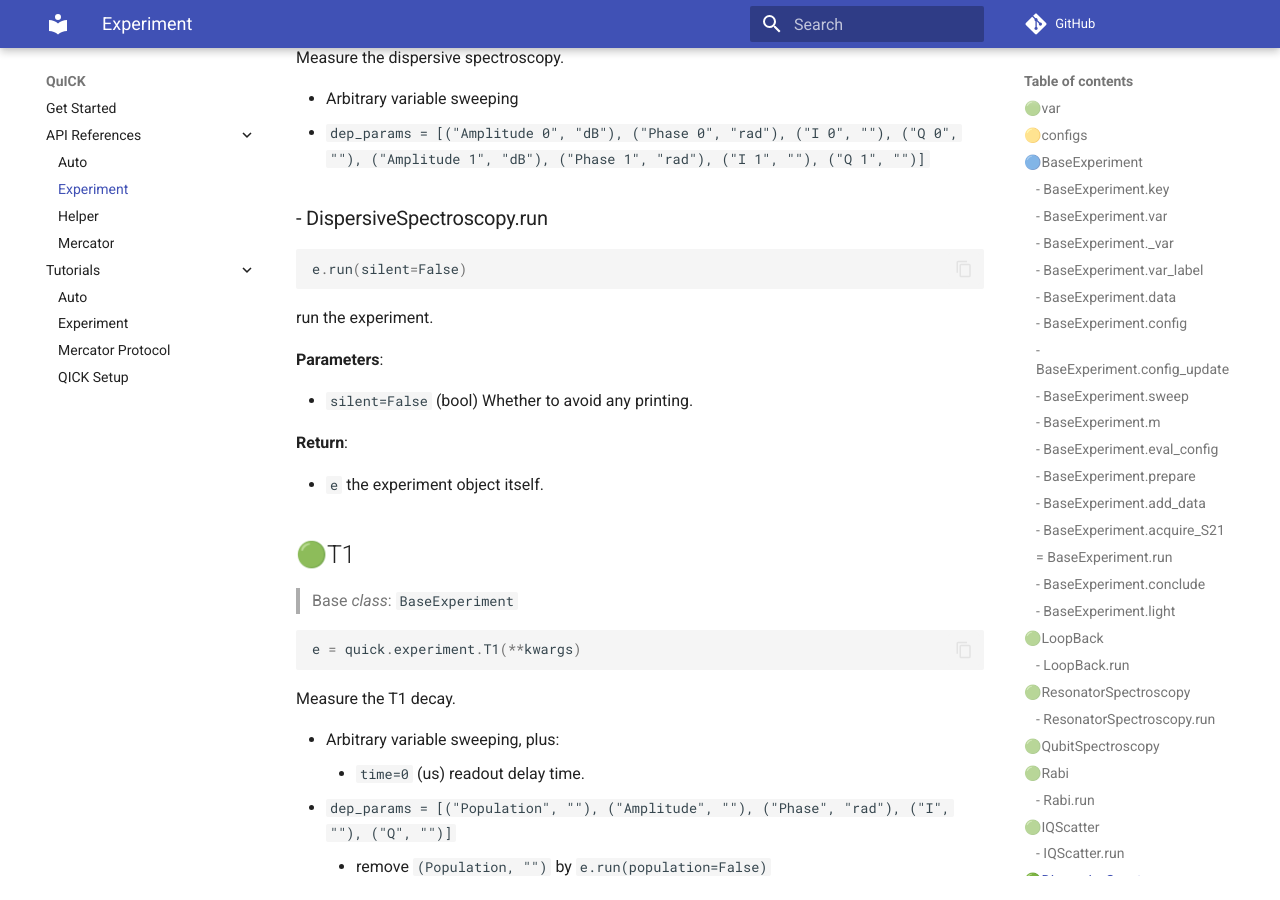
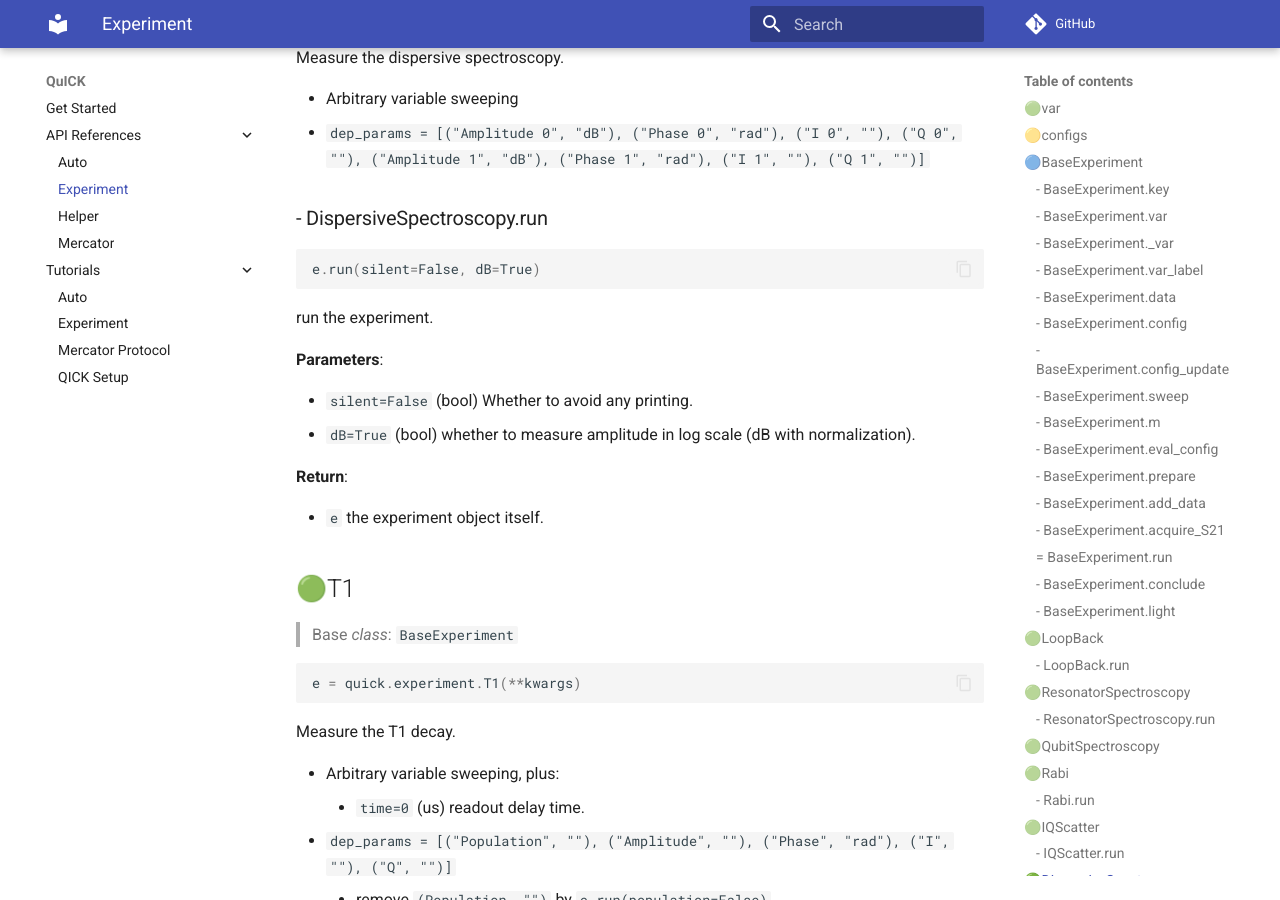
Before and after one commit to clelandlab/quick, an MkDocs documentation site: the page built from docs/API References/experiment.md, in a window 1280 px wide and 900 px high, scrolled down 10500 px. Built offline with MkDocs 1.6.1 and Material for MkDocs 9.7.7, drawn with Linux system fonts in a browser that asks for light colours; comment, search, counter and statistics services are not loaded.

Commit message:
Add dB to experiment.DispersiveSpectroscopy

````diff
--- a/docs/API References/experiment.md
+++ b/docs/API References/experiment.md
@@ -428,7 +428,7 @@
 ### - DispersiveSpectroscopy.run
 
 ```python
-e.run(silent=False)
+e.run(silent=False, dB=True)
 ```
 
 run the experiment.
@@ -436,6 +436,7 @@
 **Parameters**:
 
 - `silent=False` (bool) Whether to avoid any printing.
+- `dB=True` (bool) whether to measure amplitude in log scale (dB with normalization).
 
 **Return**:
 
````
Also changed, not shown: 2 other files.
